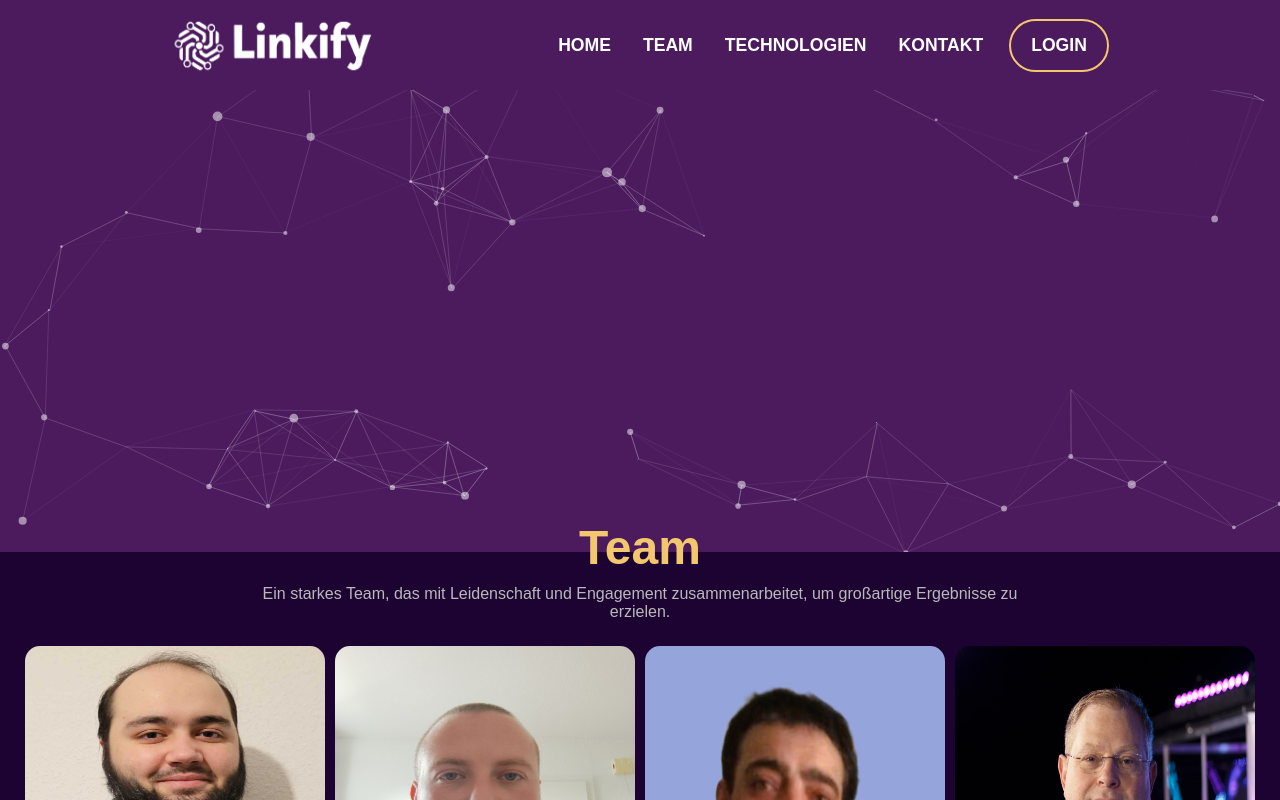
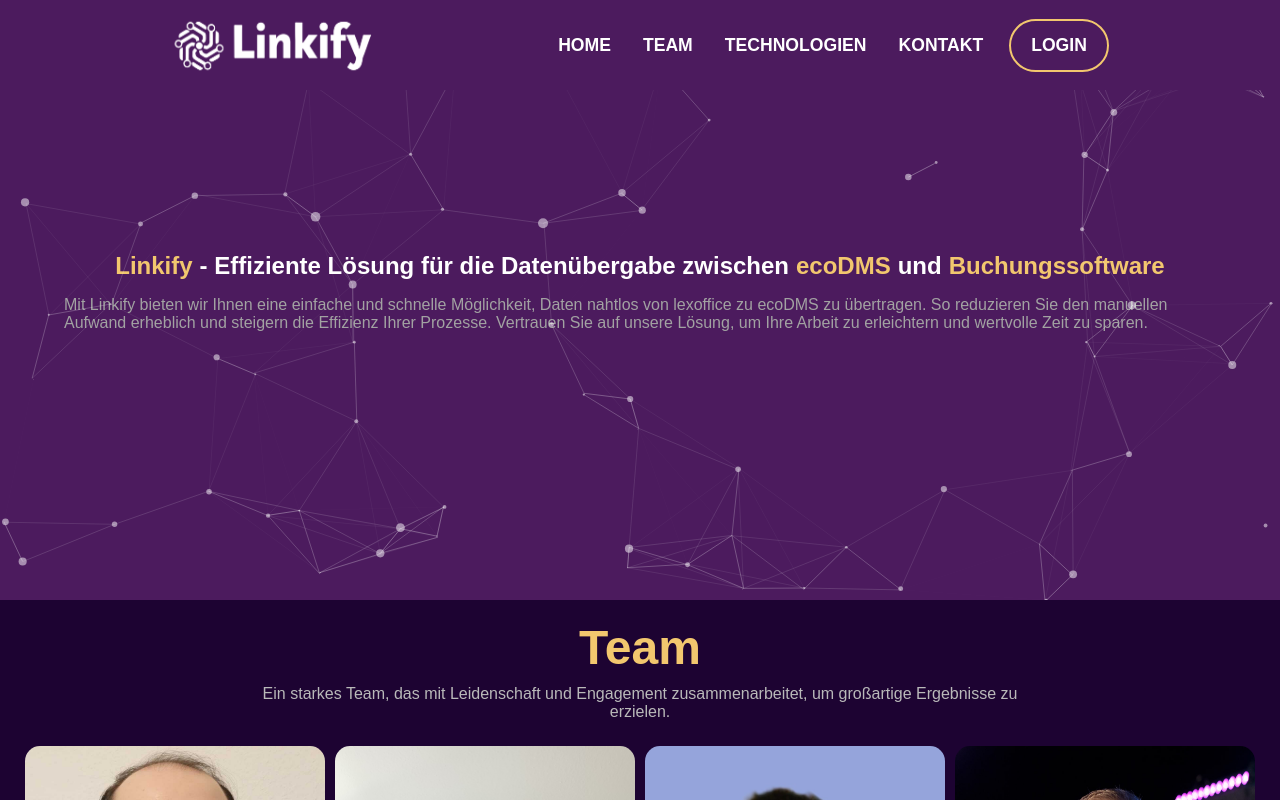
Before and after one commit to RalfHof/nextjs-boilerplate, a Next.js app: page /info in a window 1280 px wide. Shown: the top 800 px of the page. Built offline with nearby package versions, Linux system fonts and the light colour scheme.

Commit message:
New Features

```diff
--- a/src/components/faq/page.tsx
+++ b/src/components/faq/page.tsx
@@ -3,6 +3,10 @@ export default function FAQ() {
 
     return (
 
-        <><h1>FAq</h1></>
+        <>
+
+            <h1>FAq</h1>
+
+        </>
     )
 }
--- a/src/components/footer.tsx
+++ b/src/components/footer.tsx
@@ -5,15 +5,15 @@ export default function Footer() {
   return (
     <footer className="footer">
 
-      <div style={{ display: "flex", height: "100%", width: "100%", justifyContent: "center", alignItems: "center", marginTop: "100px", flexDirection: "column" }}>
+      <div className="FooterContainer" >
 
-        <div style={{ marginBottom: "30px", color: "#f2c76e", }}>
-          <p style={{ fontSize: "30px", margin: "0" }}>Application</p>
-          <hr style={{ border: "1px solid #f2c76e", width: "120px", position: "relative", left: "-10px", top: "10px" }} />
+        <div className="HeadlineContainer">
+          <p className="HeadlineContent">Application</p>
+          <hr className="FooterHorizontalLine" />
 
         </div>
 
-        <div style={{ display: "flex", justifyContent: "center", alignItems: "center", position: "relative", left: "25px", top: "-5px" }}>
+        <div className="ContainerAroundLinks" >
           <ul className="footer-links">
             <li>
               <Link href="https://app.linkify.cloud/login">Login</Link>
@@ -30,15 +30,15 @@ export default function Footer() {
 
 
 
-      <div style={{ display: "flex", height: "100%", width: "100%", justifyContent: "center", alignItems: "center", marginTop: "100px", flexDirection: "column" }}>
+      <div className="FooterContainer">
 
-        <div style={{ marginBottom: "30px", color: "#f2c76e", }}>
-          <p style={{ fontSize: "30px", margin: "0" }}>Information</p>
-          <hr style={{ border: "1px solid #f2c76e", width: "120px", position: "relative", left: "-10px", top: "10px" }} />
+        <div className="HeadlineContainer">
+          <p className="HeadlineContent">Information</p>
+          <hr className="FooterHorizontalLine" />
 
         </div>
 
-        <div style={{ display: "flex", justifyContent: "center", alignItems: "center", position: "relative", left: "25px", top: "-5px" }}>
+        <div className="ContainerAroundLinks">
           <ul className="footer-links">
             <li>
               <Link href="/FAQ">FAQ</Link>
@@ -55,15 +55,15 @@ export default function Footer() {
 
 
 
-      <div style={{ display: "flex", height: "100%", width: "100%", justifyContent: "center", alignItems: "center", marginTop: "100px", flexDirection: "column" }}>
+      <div className="FooterContainer">
 
-        <div style={{ marginBottom: "30px", color: "#f2c76e", }}>
-          <p style={{ fontSize: "30px", margin: "0" }}>Kontakt</p>
-          <hr style={{ border: "1px solid #f2c76e", width: "120px", position: "relative", left: "-10px", top: "10px" }} />
+        <div className="HeadlineContainer">
+          <p className="HeadlineContent">Kontakt</p>
+          <hr className="FooterHorizontalLine" />
 
         </div>
 
-        <div style={{ display: "flex", justifyContent: "center", alignItems: "center", position: "relative", left: "25px", top: "-5px" }}>
+        <div className="ContainerAroundLinks">
           <ul className="footer-links">
             <li>
               <Link href="/TEAM">Team</Link>
@@ -80,11 +80,6 @@ export default function Footer() {
           </ul>
         </div>
       </div>
-
-
-
-
-
     </footer>
   );
 }
--- a/src/components/home/page.tsx
+++ b/src/components/home/page.tsx
@@ -3,33 +3,26 @@ import Script from 'next/script';
 export default function Home() {
     return (
         <>
-            <div className='ContainerHome' style={{
-                width: "100%",
-                display: "flex",
-                justifyContent: "center",
-                alignItems: "center",
-                backgroundColor: "#4c1b5e",
-                flexDirection: "column",
-                fontFamily: "Arial, Helvetica, sans-serif",
-                textAlign: "center"
-            }}>
+            <div className='ContainerHome' >
+
 
                 <div className='HeaderContent'>
-                    <h1 style={{ color: "#fff", width: "95%" }}>
-                        <span style={{ color: "#f2c76e" }}>Linkify</span> – Effiziente Lösung für die Datenübergabe zwischen <span style={{ color: "#f2c76e" }}>ecoDMS</span> und <span style={{ color: "#f2c76e" }}>Buchungssoftware</span>
+                    <h1 id='HeaderText'>
+                        <span>Linkify </span> - Effiziente Lösung für die Datenübergabe zwischen <span> ecoDMS </span> und <span> Buchungssoftware</span>
                     </h1>
-
 
                     <p style={{ color: "#a2a2a2", width: "90%" }}>
                         Mit Linkify bieten wir Ihnen eine einfache und schnelle Möglichkeit, Daten nahtlos von lexoffice zu ecoDMS zu übertragen. So reduzieren Sie den manuellen Aufwand erheblich und steigern die Effizienz Ihrer Prozesse. Vertrauen Sie auf unsere Lösung, um Ihre Arbeit zu erleichtern und wertvolle Zeit zu sparen.
                     </p>
                 </div>
 
-                <div id="particles-js"></div>
 
-                <Script src="/js/HeaderAnimationCanva/particles.js" strategy="lazyOnload" />
-                <Script src="/js/HeaderAnimationCanva/js/app.js" strategy="lazyOnload" />
+                <div id="particles-js">
+                    <Script src="/js/HeaderAnimationCanva/particles.js" />
+                    <Script src="/js/HeaderAnimationCanva/js/app.js" />
+                </div>
             </div>
+
         </>
     );
 }
--- a/src/components/kontakt/page.tsx
+++ b/src/components/kontakt/page.tsx
@@ -126,12 +126,15 @@ export default function KontaktPage() {
                 value={formData.message}
                 onChange={handleChange}
               ></textarea>
-              * Pflichtfelder
+
+              <div id="RequiredField">
+                * Pflichtfelder
+              </div>
             </div>
 
 
-            <div style={{ width: "100%", fontSize: "25px" }}>
-              <input type="checkbox" required style={{ padding: "200px" }} />
+            <div className="DataProtectionContainer">
+              <input id="RequiredCheckbox" type="checkbox" required />
               <span>Ich bin mit den <Link href={"/datenschutz"} target="_blank">Datenschutzerklärungen</Link> einverstanden</span>
             </div>
 
@@ -148,18 +151,16 @@ export default function KontaktPage() {
               </button>
               {error &&
                 <div className="MessagesFromBackendContact">
-                  <p style={{ color: "red", margin: "0", padding: "0", fontSize: "1.2rem" }}>{error}</p>
+                  <p className="BackendMessage">{error}</p>
                 </div>}
 
               {success &&
                 <div className="MessagesFromBackendContact">
-                  <p style={{ color: "green", margin: "0", padding: "0", fontSize: "1.2rem" }}>{success}</p>
+                  <p className="BackendMessage" id="SuccesMessage">{success}</p>
                 </div>
               }
             </div>
           </form>
-
-
         </div>
       </div>
     </>
--- a/src/globals.css
+++ b/src/globals.css
@@ -111,15 +111,61 @@ html,
   padding-bottom: 50px;
 }
 
+.FooterContainer {
+  display: flex;
+  height: 100%;
+  width: 100%;
+  justify-content: center;
+  align-items: center;
+  margin-top: 100px;
+  flex-direction: column;
+}
+
+.ContainerAroundLinks {
+  display: flex;
+  justify-content: center;
+  align-items: center;
+  width: 100%;
+}
+
+.HeadlineContainer {
+  margin-bottom: 30px;
+  color: #f2c76e;
+  width: 100%;
+  display: flex;
+  justify-content: center;
+  align-items: center;
+  flex-direction: column;
+}
+
+.HeadlineContent {
+  font-size: 2rem;
+  margin: 0;
+  padding: 0;
+  width: 150px;
+  display: flex;
+  justify-content: flex-start;
+}
+
+.FooterHorizontalLine {
+  border: 1px solid #f2c76e;
+  width: 120px;
+  position: relative;
+  left: -10px;
+  top: 10px;
+}
+
 .footer-links {
   list-style: none;
   display: flex;
+  justify-content: center;
+  align-items: flex-start;
   flex-direction: column;
   gap: 30px;
-  width: 100%;
+  width: 145px;
   margin: 0;
   padding: 0;
-  font-size: 20px;
+  font-size: 1.4rem;
 }
 
 .footer-links a {
@@ -890,7 +936,7 @@ a:hover {
 
 .SectionContact h2 {
   color: #f2c76e;
-  margin-top: 50px;
+  margin-top: 80px;
   margin-bottom: 30px;
   font-size: 3rem;
 }
@@ -968,6 +1014,7 @@ a:hover {
 
 #ContainerAroundTextareaContact {
   display: flex;
+  flex-direction: column;
   width: 100%;
   margin-bottom: 40px;
 }
@@ -978,20 +1025,44 @@ a:hover {
   border: 1px solid #f2c76e;
   border-radius: 8px;
   padding: 20px;
-  width: 100%;
+  width: 95%;
   font-size: 20px;
   color: #fff;
   font-size: 1.5rem;
+}
 
+#RequiredField {
+  margin-top: 30px;
+  font-size: 1.5rem;
+}
+
+.DataProtectionContainer {
+  width: 100%;
+  display: flex;
+  justify-content: flex-start;
+  align-items: center;
+  font-size: 1.5rem;
+}
+
+
+#RequiredCheckbox {
+  transform: scale(2);
+  margin-right: 15px;
+  cursor: pointer;
+  accent-color: orange;
+}
+
+#RequiredCheckbox:checked {
+  accent-color: orange;
 }
 
 #ContainerAroundBtnContact {
   margin-bottom: 50px;
   display: flex;
-  justify-content: space-between;
-  align-items: center;
+  justify-content: flex-end;
   width: 100%;
-  flex-wrap: wrap;
+  position: relative;
+  top: -50px;
 }
 
 #BtnContact {
@@ -1004,15 +1075,33 @@ a:hover {
   cursor: pointer;
 }
 
+#BtnContact:hover {
+  background-color: #5b0a99;
+}
+
+.BackendMessage {
+  color: red;
+  margin: 0;
+  padding: 0;
+  font-size: 1.2rem
+}
+
+#SuccesMessage {
+  color: green;
+}
 
 
 @media (max-width:850px) {
 
+  .DataProtectionContainer {
+    justify-content: center;
+    align-items: center;
+  }
 
   #BtnContact {
+    margin-top: 30px;
     width: 100%;
   }
-
 
   .MessagesFromBackendContact {
     display: flex;
@@ -1133,24 +1222,48 @@ a:hover {
 /* ---------------------------------- */
 
 /* Canvas */
+.ContainerHome {
+  height: 600px;
+  width: 100%;
+  background-color: #4c1b5e;
+  font-family: Arial, Helvetica, sans-serif;
+  display: flex;
+  align-items: center;
+  justify-content: center;
+  flex-direction: column;
+  z-index: 0;
+}
+
+#HeaderText {
+  width: 100%;
+  display: flex;
+  align-items: center;
+  justify-content: center;
+  padding: 0;
+  margin: 0;
+  color: #fff;
+  gap: 7px;
+  flex-wrap: wrap;
+}
+
+#HeaderText span {
+  color: #f2c76e;
+}
+
 
 #particles-js {
   width: 100%;
   height: 100%;
-  background-color: inherit;
-  background-repeat: no-repeat;
-}
-
-.ContainerHome {
-  height: 500px;
+  z-index: 2
 }
 
 .HeaderContent {
+  position: absolute;
+  display: flex;
+  align-items: center;
+  justify-content: center;
+  flex-direction: column;
+  width: 100%;
+  height: 100%;
   z-index: 2;
-  background-color: black;
-  opacity: 0.5;
-  height: 100%;
-  display: flex;
-  justify-content: center;
-  align-items: center;
 }
```
